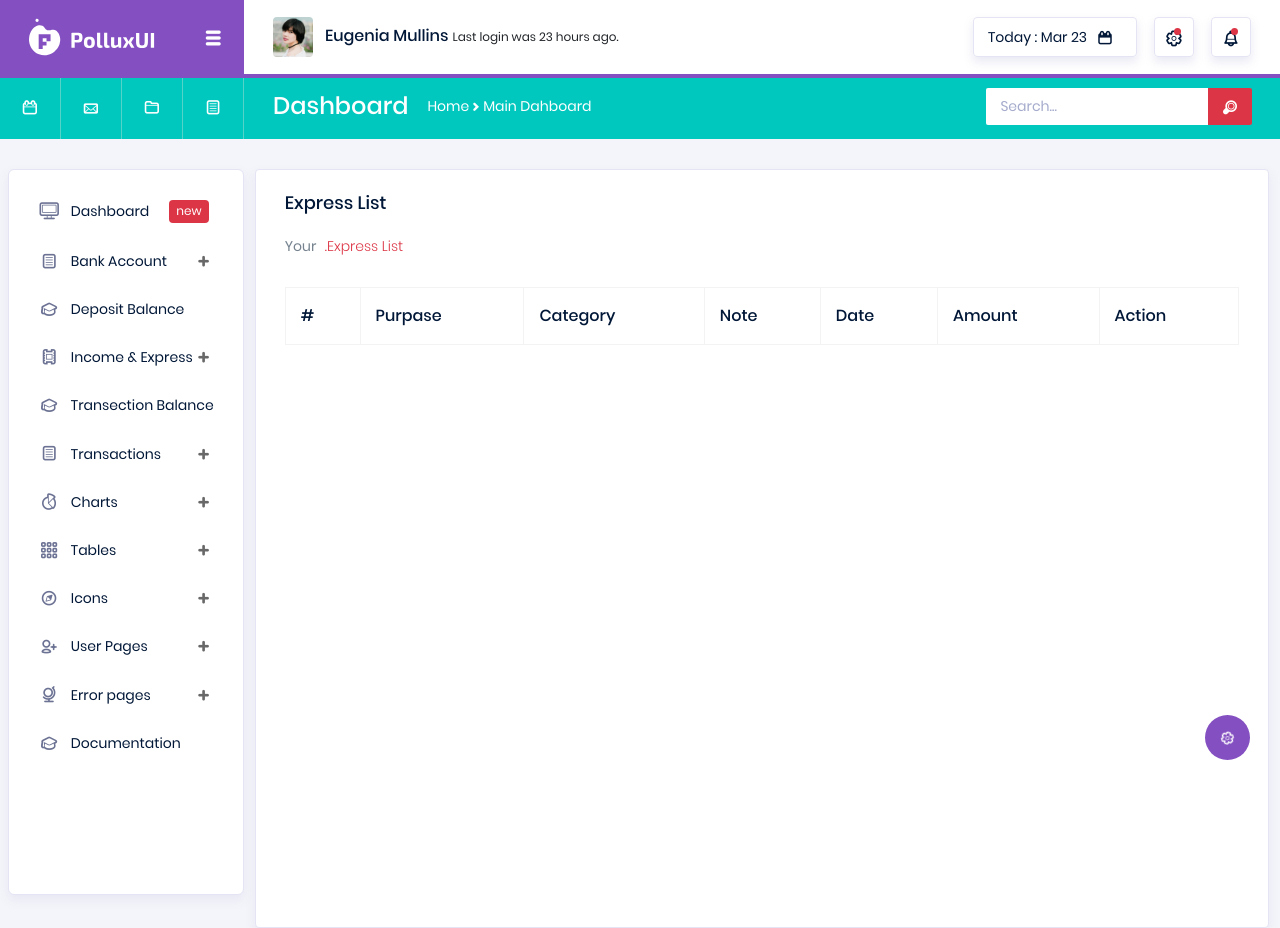
After one commit to 0rakib0/Daily-Track, a Django app: page /view-express/ in a window 1280 px wide. The commit adds this page. Run offline with Django 5.2, Linux system fonts and the light colour scheme; lists and menus that the app fills with data are empty; some libraries are stand-ins or nearby versions.

Commit message:
views income and exxpress frontend design

```diff
--- a/templates/shared/sidebar.html
+++ b/templates/shared/sidebar.html
@@ -52,9 +52,9 @@
         <div class="collapse" id="form-elements">
           <ul class="nav flex-column sub-menu">
             <li class="nav-item"><a class="nav-link" href="{% url 'transaction:add_income' %}">Add Income</a></li>
-            <li class="nav-item"><a class="nav-link" href="pages/forms/basic_elements.html">View Income</a></li>
+            <li class="nav-item"><a class="nav-link" href="{% url 'transaction:view_income' %}">View Income</a></li>
             <li class="nav-item"><a class="nav-link" href="{% url 'transaction:add_express' %}">Add Express</a></li>
-            <li class="nav-item"><a class="nav-link" href="pages/forms/basic_elements.html">View Express</a></li>
+            <li class="nav-item"><a class="nav-link" href="{% url 'transaction:view_express' %}">View Express</a></li>
           </ul>
         </div>
       </li>
--- /dev/null
+++ b/templates/transaction/view_express.html
@@ -0,0 +1,90 @@
+{% extends 'base.html' %}
+{% load static %}
+
+{% block body %}
+
+<div class="col-lg-12 grid-margin stretch-card">
+    <div class="card">
+      <div class="card-body">
+        {% include "shared/messages.html" %}
+        <h4 class="card-title">Express List</h4>
+        <p class="card-description">
+          Your <code>.Express List</code>
+        </p>
+        <div class="table-responsive pt-3">
+          <table class="table table-bordered">
+            <thead>
+              <tr>
+                <th>
+                  #
+                </th>
+                <th>
+                  Purpase
+                </th>
+                <th>
+                  Category
+                </th>
+                <th>
+                  Note
+                </th>
+                <th>
+                  Date
+                </th>
+                <th>
+                  Amount
+                </th>
+                <th>
+                  Action
+                </th>
+              </tr>
+            </thead>
+            <tbody>
+            {% for bank in banks %}
+              <tr>
+                <td>
+                  {{forloop.counter}}
+                </td>
+                <td>
+                  {{bank.bank_name}}
+                </td>
+                <td>
+                    {{bank.account_number}}
+                </td>
+                <td>
+                    {{bank.date|date:"d F Y"}}
+                </td>
+                <td>
+                  <label class="badge badge-danger" id="hello" data-toggle="modal" data-target="#exampleModal">Delete</label>
+                  <a href="{% url 'transaction:update_bank' bank.id %}" class="badge badge-info">Update</a>
+                </td>
+              </tr>
+            {% endfor %}
+            </tbody>
+          </table>
+        </div>
+      </div>
+    </div>
+  </div>
+
+<!-- Modal -->
+<div class="modal fade" id="exampleModal" tabindex="-1" role="dialog" aria-labelledby="exampleModalLabel" aria-hidden="true">
+    <div class="modal-dialog" role="document">
+      <div class="modal-content">
+        <div class="modal-header">
+          <h5 class="modal-title" id="exampleModalLabel">DO you want to delete it</h5>
+          <button type="button" class="close" data-dismiss="modal" aria-label="Close">
+            <span aria-hidden="true">&times;</span>
+          </button>
+        </div>
+        <div class="modal-body text-danger">
+            Are you sure, you want to delete this banks account!
+        </div>
+        <div class="modal-footer">
+          <button type="button" class="btn btn-secondary" data-dismiss="modal">No</button>
+          <a id="delete-bank" class="btn btn-danger">Yes Delete It</a>
+        </div>
+      </div>
+    </div>
+  </div>
+
+{% endblock %}
--- a/transactions/urls.py
+++ b/transactions/urls.py
@@ -12,4 +12,6 @@ urlpatterns = [
     path('transection-amount/', views.transection_blance, name='transection_blance'),
     path('add-income/', views.Add_Income, name='add_income'),
     path('add-express/', views.Add_Express, name='add_express'),
+    path('view-income/', views.View_Income, name='view_income'),
+    path('view-express/', views.View_Express, name='view_express'),
 ]
--- a/transactions/views.py
+++ b/transactions/views.py
@@ -127,6 +127,10 @@ def Add_Income(request):
             return redirect('transaction:add_income')
     return render(request, 'transaction/add_inome.html', context={})
 
+
+def View_Income(request):
+    return render(request, 'transaction/view_income.html', context={})
+
 def Add_Express(request):
     if request.method == 'POST':
         amount = request.POST.get('amount')
@@ -151,3 +155,7 @@ def Add_Express(request):
             messages.error(request, 'Somethink wrong, ', e)
             return redirect('transaction:add_express')
     return render(request, 'transaction/add_express.html', context={})
+
+
+def View_Express(request):
+    return render(request, 'transaction/view_express.html', context={})
```
Also changed, not shown: templates/transaction/view_income.html (added, +90 -0 lines).
